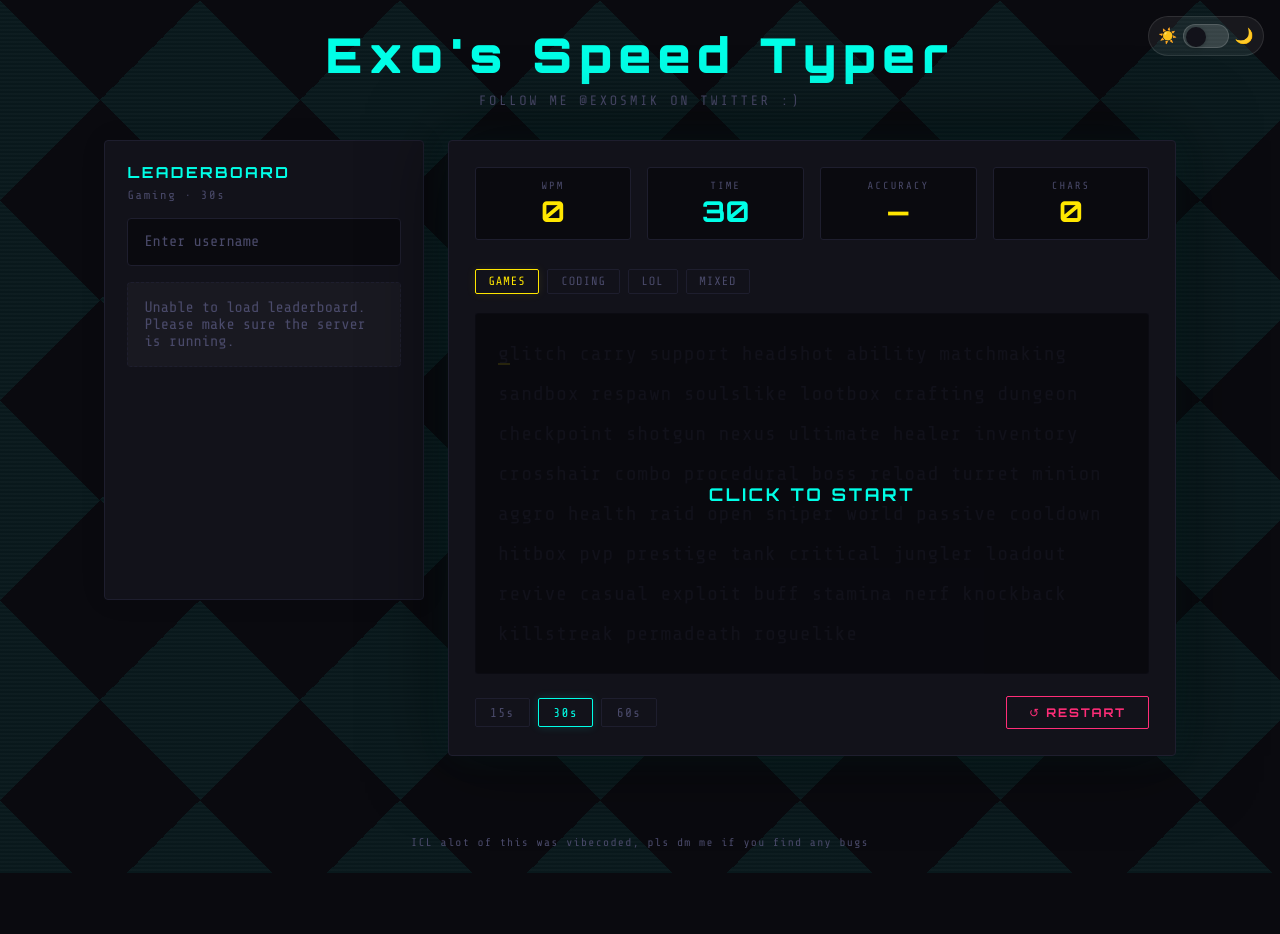
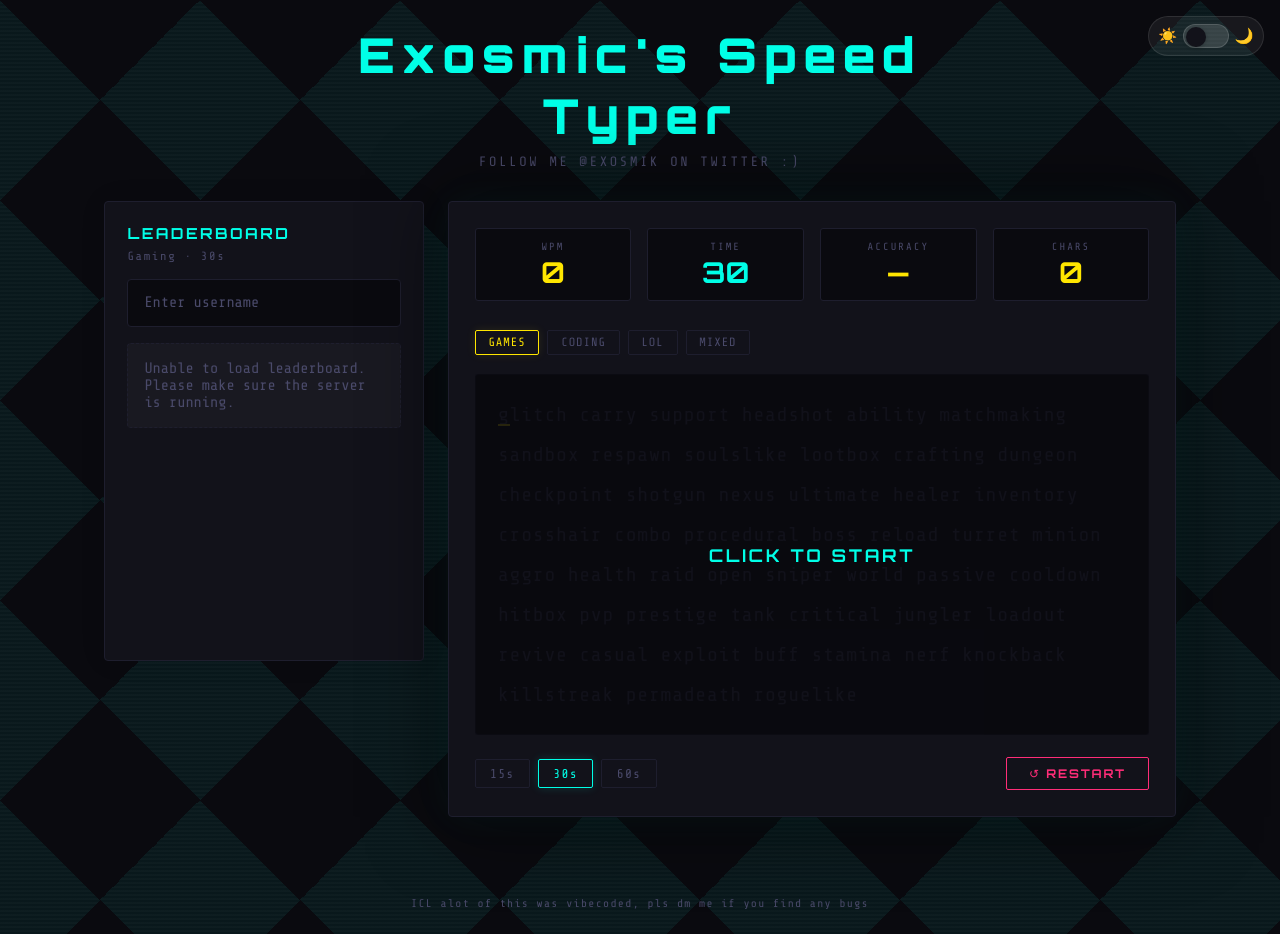
Before and after one commit to MohammedEesaa/TypingWebsite, a website: page typing-game.html in a window 1280 px wide. Before the commit the page ends 873 px from the top, so only its background shows below. Drawn offline with nearby package versions, Linux system fonts and the light colour scheme; no server answers.

Commit message:
lovely title update

```diff
--- a/typing-game.html
+++ b/typing-game.html
@@ -13,7 +13,7 @@
 
   <!-- ============ PAGE HEADER ============ -->
   <header>
-    <h1>Exo's Speed Typer</h1>
+    <h1>Exosmic's Speed Typer</h1>
     <p>Follow me @Exosmik on Twitter :)</p>
     <div class="theme-toggle">
       <span class="theme-icon">☀️</span>
```
